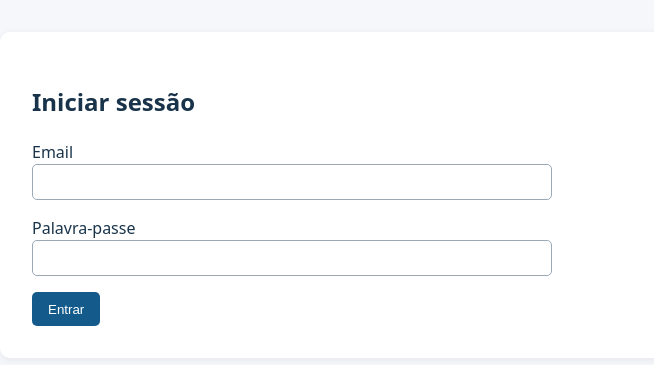
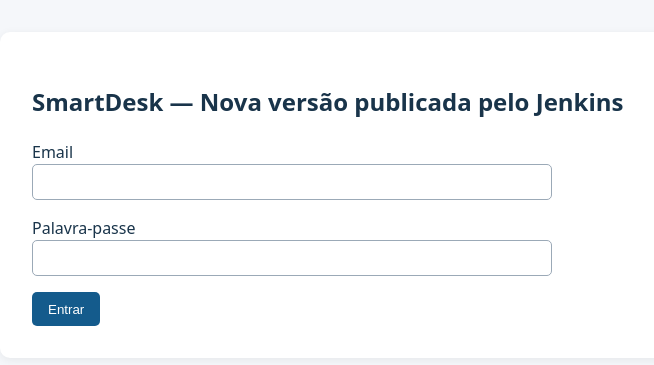
Before and after one commit to smartlearningci/smartdesk_v1, a FastAPI app: page /login in a window 1280 px wide. Shown: the part 88-453 px from the top of the page, without its empty margins (133-787 px from the left). Run offline with FastAPI, Linux system fonts and the light colour scheme; some libraries are stand-ins or nearby versions.

Commit message:
Publicar imagem latest e atualizar titulo do login

```diff
--- a/src/templates/login.html
+++ b/src/templates/login.html
@@ -1,5 +1,5 @@
 {% extends "base.html" %}{% block content %}
-<h2>Iniciar sessão</h2>
+<h2>SmartDesk — Nova versão publicada pelo Jenkins</h2>
 {% if error %}<p class="error" role="alert">{{ error }}</p>{% endif %}
 <form action="/login" method="post">
 <label>Email<input name="email" type="email" required autocomplete="username"></label>
```
Also changed, not shown: 1 other file.
